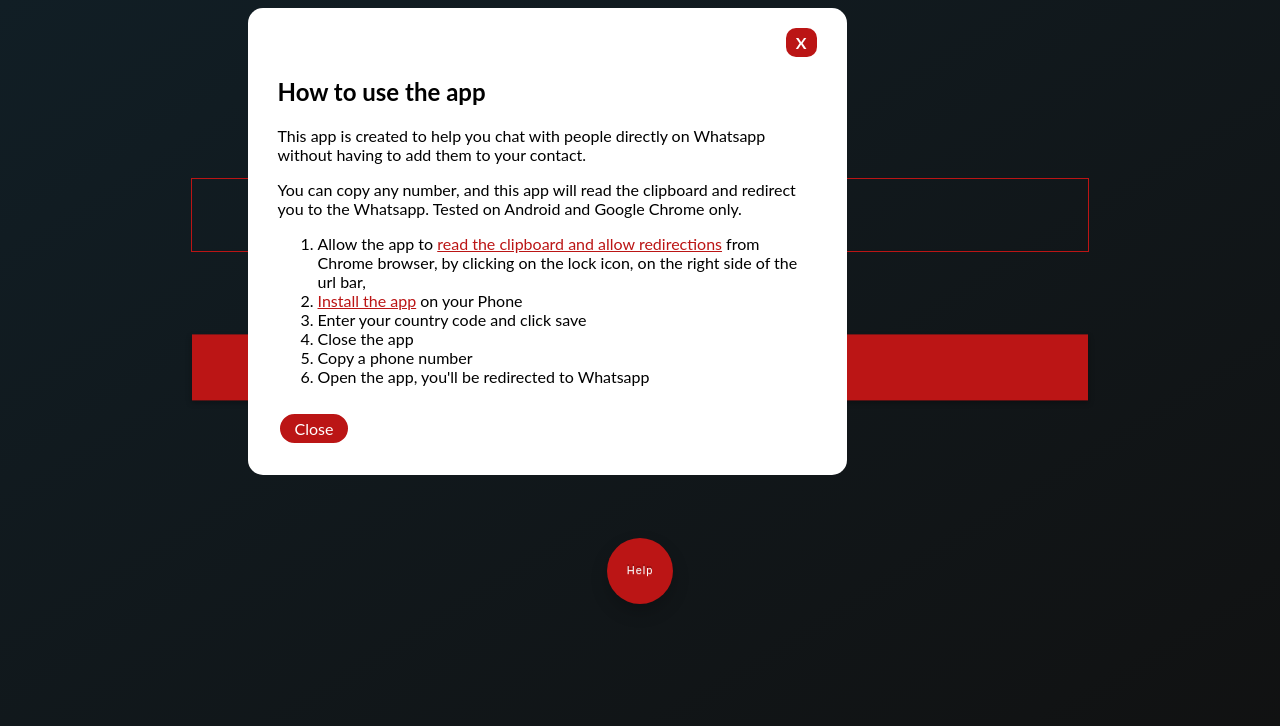
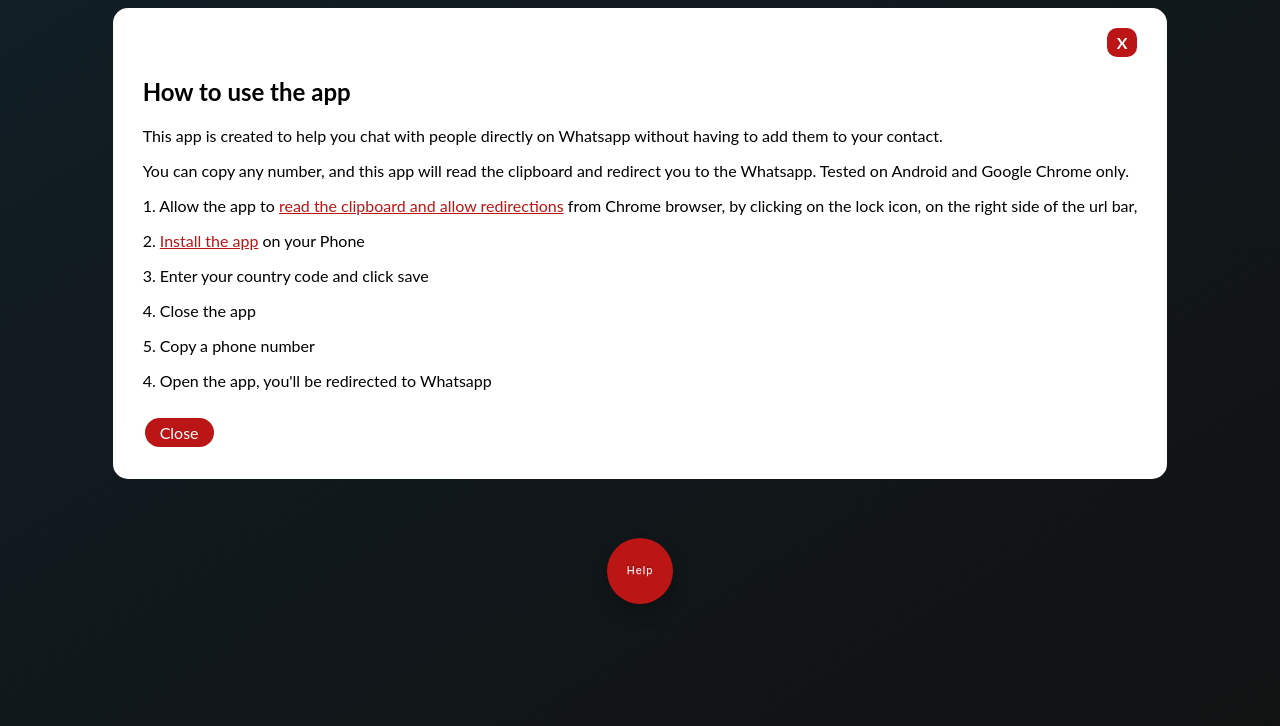
Before and after one commit to elieobeid7/phone-to-whatsapp, a plain HTML site: page index.html in a window 1280 px wide. Both pictures are taken after a click on the button "Help". Shown: the top 726 px of the page. Drawn offline with nearby package versions, Linux system fonts and the light colour scheme.

Commit message:
fixed popup

```diff
--- a/index.html
+++ b/index.html
@@ -34,26 +34,27 @@
             only.
           </p>
 
-          <ol>
-            <li>
-              Allow the app to
+          <div class="help">
+            <p>
+              1. Allow the app to
               <a href="https://imgur.com/0IUSBCM" target="_blank"
                 >read the clipboard and allow redirections</a
               >
               from Chrome browser, by clicking on the lock icon, on the right
               side of the url bar,
-            </li>
-            <li>
+            </p>
+            <p>
+              2.
               <a href="https://imgur.com/a/ylZadEe" target="_blank"
                 >Install the app</a
               >
               on your Phone
-            </li>
-            <li>Enter your country code and click save</li>
-            <li>Close the app</li>
-            <li>Copy a phone number</li>
-            <li>Open the app, you'll be redirected to Whatsapp</li>
-          </ol>
+            </p>
+            <p>3. Enter your country code and click save</p>
+            <p>4. Close the app</p>
+            <p>5. Copy a phone number</p>
+            <p>4. Open the app, you'll be redirected to Whatsapp</p>
+          </div>
           <a href="#" class="popup-btn">Close</a>
         </div>
       </div>
--- a/styles.css
+++ b/styles.css
@@ -155,13 +155,12 @@ a.code {
     flex-wrap: wrap;
     justify-content: center;
     align-items: center;
-    position: absolute;
+    position: sticky;
     z-index: 19;
 }
 .popup{
     background-color: #ffffff;
     padding: 20px 30px;
-    width: 50%;
     border-radius: 15px;
 }
 .close-popup{
@@ -215,6 +214,6 @@ a.code {
   outline: 0;
 }
 
-.popup ol li a {
+.help a {
   color: #bb1515;
 }
```
